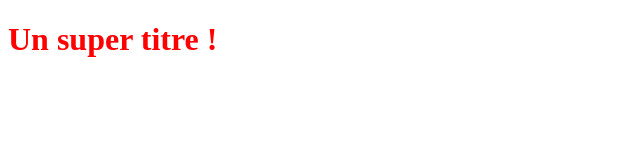
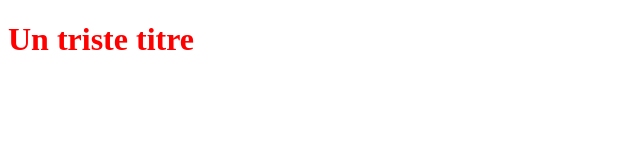
Before and after one commit to rayaneriahi/OpenclassroomsProject, a plain HTML site: page index.html in a window 1280 px wide. Shown: the full height of the page, 0-640 px from the left. Drawn offline with Linux system fonts and the light colour scheme.

Commit message:
changement du titre h1 sur la branche secondaire

```diff
--- a/index.html
+++ b/index.html
@@ -5,6 +5,6 @@
     <link rel="stylesheet" type="text/css" href="styles.css">
 </head>
 <body>
-    <h1>Un super titre !</h1>
+    <h1>Un triste titre</h1>
 </body>
 </html>
```
